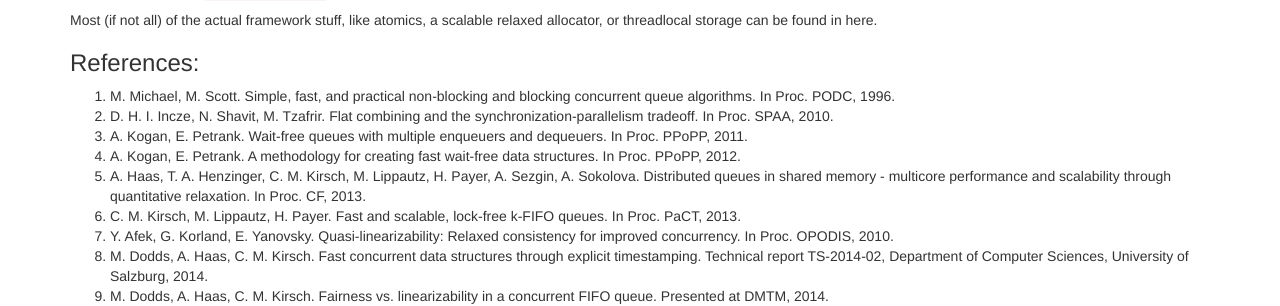
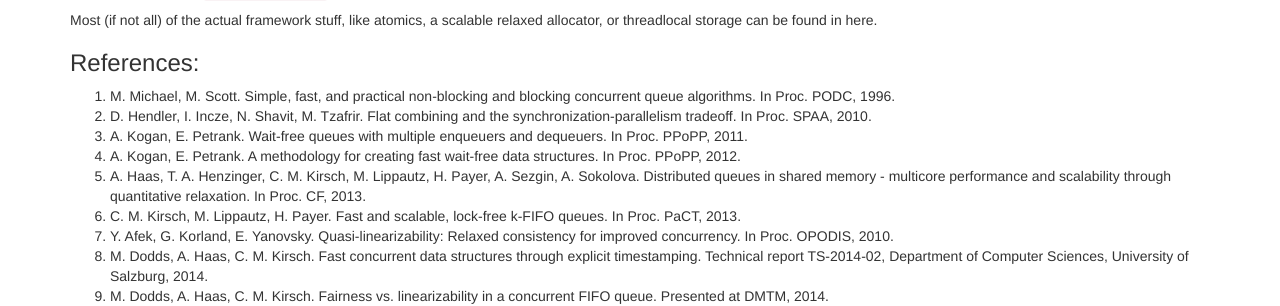
Before and after one commit to cksystemsgroup/scal, a Jekyll site: the page built from getting-started/index.markdown, in a window 1280 px wide and 900 px high, scrolled down 901 px. Shown: the part 455-761 px from the top of the window. Built offline with Jekyll 4.4.1, drawn with Linux system fonts in a browser that asks for light colours.

Commit message:
fixed a reference

```diff
--- a/getting-started/index.markdown
+++ b/getting-started/index.markdown
@@ -80,7 +80,7 @@ relaxed allocator, or threadlocal storage can be found in here.
 ### References:
 
 1. M. Michael, M. Scott. Simple, fast, and practical non-blocking and blocking concurrent queue algorithms. In Proc. PODC, 1996.
-2. D. H. I. Incze, N. Shavit, M. Tzafrir. Flat combining and the synchronization-parallelism tradeoff. In Proc. SPAA, 2010.
+2. D. Hendler, I. Incze, N. Shavit, M. Tzafrir. Flat combining and the synchronization-parallelism tradeoff. In Proc. SPAA, 2010.
 3. A. Kogan, E. Petrank. Wait-free queues with multiple enqueuers and dequeuers. In Proc. PPoPP, 2011.
 4. A. Kogan, E. Petrank. A methodology for creating fast wait-free data structures. In Proc. PPoPP, 2012.
 5. A. Haas, T. A. Henzinger, C. M. Kirsch, M. Lippautz, H. Payer, A. Sezgin, A. Sokolova. Distributed queues in shared memory - multicore performance and scalability through quantitative relaxation. In Proc. CF, 2013.
```
